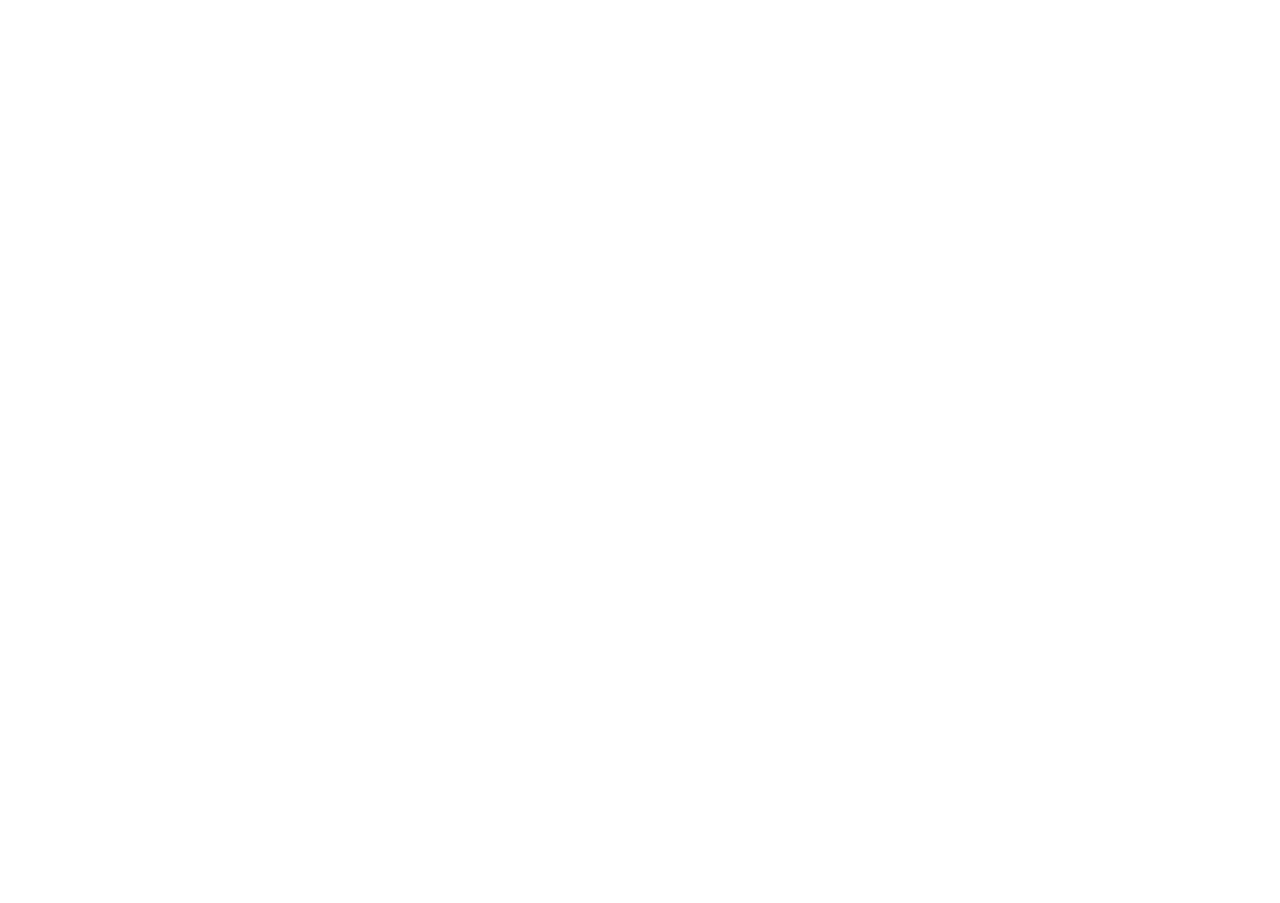
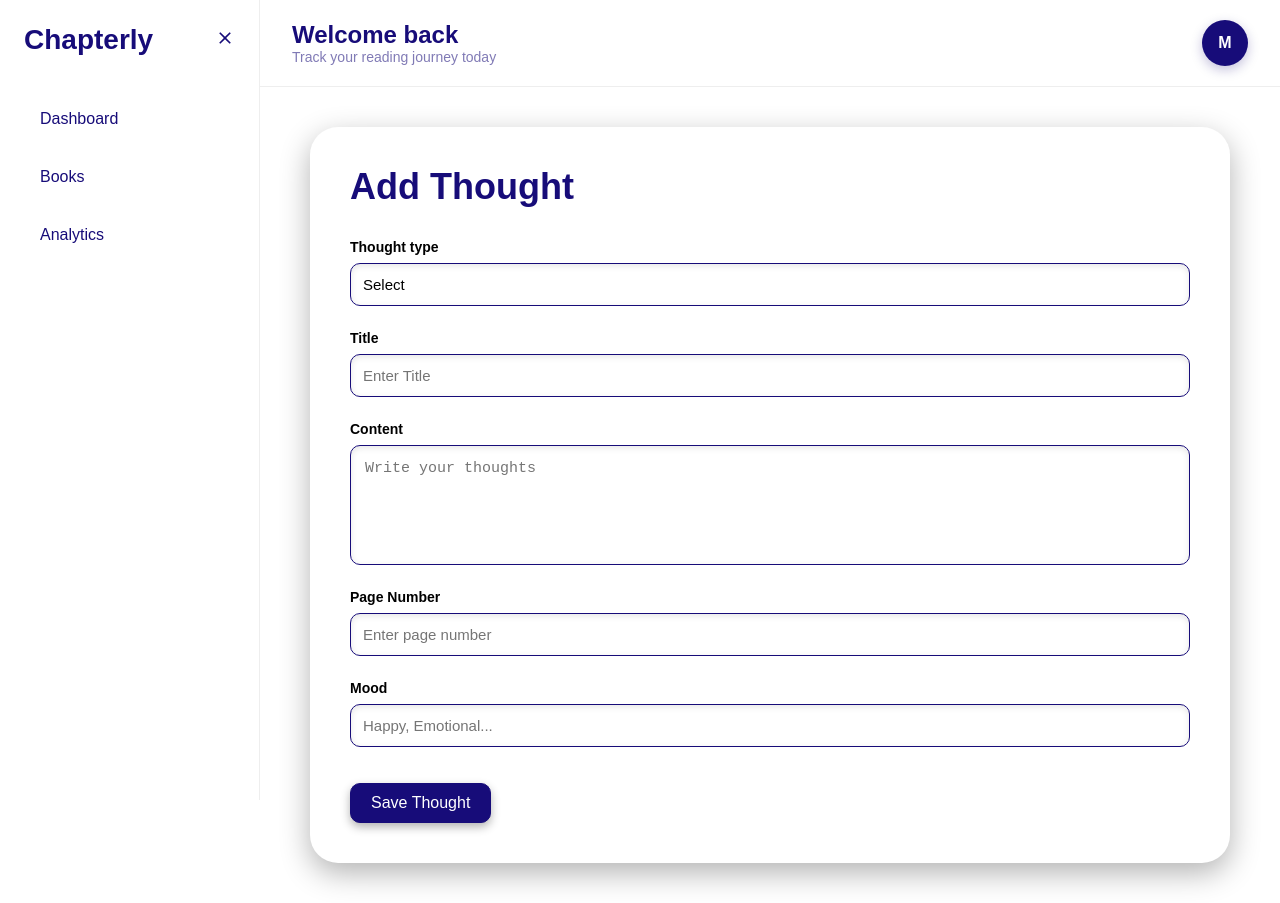
Before and after one commit to MirominaS/chapterly-frontend, a React (Vite) app: page /add-thought in a window 1280 px wide. Before the commit this address had no page. Before the commit the page ends 800 px from the top, so only its background shows below. Built offline with nearby package versions, Linux system fonts and the light colour scheme.

Commit message:
add thought page created

```diff
--- a/src/App.jsx
+++ b/src/App.jsx
@@ -19,6 +19,9 @@
 import Navbar from './components/Navbar/Navbar'
 import MainLayout from './components/MainLayout/MainLayout'
 import PublicNavbar from './components/PublicNavbar/PublicNavbar'
+import Books from './pages/Books/Books'
+import BookDetails from './pages/BookDetails/BookDetails'
+import AddThought from './pages/AddThought/AddThought'
 
 
 
@@ -31,6 +34,9 @@
           <Route path="/dashboard" element={<Dashboard/>}/>
           <Route path="/login" element={<Login/>}/>
           <Route path="/register" element={<Register/>}/>
+          <Route path="/books" element={<Books/>}/>
+          <Route path="/book-details" element={<BookDetails/>}/>
+          <Route path="/add-thought" element={<AddThought/>}/>
         </Routes>
     </BrowserRouter>
   )
--- /dev/null
+++ b/src/pages/AddThought/AddThought.css
@@ -0,0 +1,53 @@
+.add-thought-container {
+    display: flex;
+    justify-content: center;
+    align-items: flex-start;
+    padding: 10px 0;
+}
+
+.add-thought-card {
+    width: 100%;
+    max-width: 920px;
+    background: white;
+    padding: 40px;
+    border-radius: 28px;
+    box-shadow: 0 10px 30px rgba(0, 0, 0, 0.3);
+    display: flex;
+    flex-direction: column;
+    gap: 32px;
+}
+
+.add-thought-card h1 {
+    font-size: 36px;
+    font-weight: 700;
+    color: var(--primary-color);
+    line-height: 1.1;
+}
+
+.add-thought-form {
+    display: flex;
+    flex-direction: column;
+    gap: 24px;
+}
+
+.add-thought-form .input-field,
+.add-thought-form .textarea-field,
+.add-thought-form .custom-select {
+    width: 100%;
+}
+
+
+.add-thought-form .input-field,
+.add-thought-form .textarea-field {
+    margin: 0;
+}
+
+.add-thought-form .custom-select {
+    margin: 0;
+}
+
+
+.add-thought-form button {
+    margin-top: 12px;
+    align-self: flex-start;
+}
--- /dev/null
+++ b/src/pages/AddThought/AddThought.jsx
@@ -0,0 +1,44 @@
+import React from 'react'
+import './AddThought.css'
+import MainLayout from '../../components/MainLayout/MainLayout'
+import Select from '../../components/Select/Select'
+import Input from '../../components/Input/Input'
+import Textarea from '../../components/Textarea/Textarea'
+import Button from '../../components/Button/Button'
+
+const AddThought = () => {
+  return (
+    <MainLayout>
+        <div className='add-thought-container'>
+            <div className='add-thought-card'>
+                <h1>Add Thought</h1>
+                <div className='add-thought-form'>
+                    <Select
+                        label="Thought type"
+                        options={["Before", "During", "After"]}
+                    />
+                    <Input
+                        label="Title"
+                        placeholder="Enter Title"
+                    />
+                    <Textarea
+                        label="Content"
+                        placeholder="Write your thoughts"
+                    />
+                    <Input
+                        label="Page Number"
+                        placeholder='Enter page number'
+                    />
+                    <Input
+                        label="Mood"
+                        placeholder='Happy, Emotional...'
+                    />
+                    <Button text="Save Thought"/>
+                </div>
+            </div>
+        </div>
+    </MainLayout>
+  )
+}
+
+export default AddThought
--- a/src/pages/BookDetails/BookDetails.jsx
+++ b/src/pages/BookDetails/BookDetails.jsx
@@ -5,8 +5,11 @@
 import ProgressBar from '../../components/ProgressBar/ProgressBar'
 import Button from '../../components/Button/Button'
 import MainLayout from '../../components/MainLayout/MainLayout'
+import { useNavigate } from 'react-router-dom'
 
 const BookDetails = () => {
+
+  const navigate = useNavigate();
 
   const book = {
     title:'Atomic Habits',
@@ -43,7 +46,7 @@
 
             <div className='book-actions'>
               <Button text="Update Progress" />
-              <Button text="Add Thought" />
+              <Button text="Add Thought" onClick={() => navigate("/add-thought")}/>
               <Button text="Add Quotes" />
 
             </div>
@@ -57,7 +60,7 @@
             <h2>Thoughts</h2>
             <div className='book-section-actions'>
               <Button text="View All" />
-              <Button text="Add Thought" />
+              <Button text="Add Thought"  />
             </div>
           </div>
 
@@ -72,7 +75,7 @@
           </div>
         </div>
 
-        {/* QUOTES SECTION */}
+        {/* quotes */}
 
         <div className='book-section'>
           <div className='book-section-header'>
```
